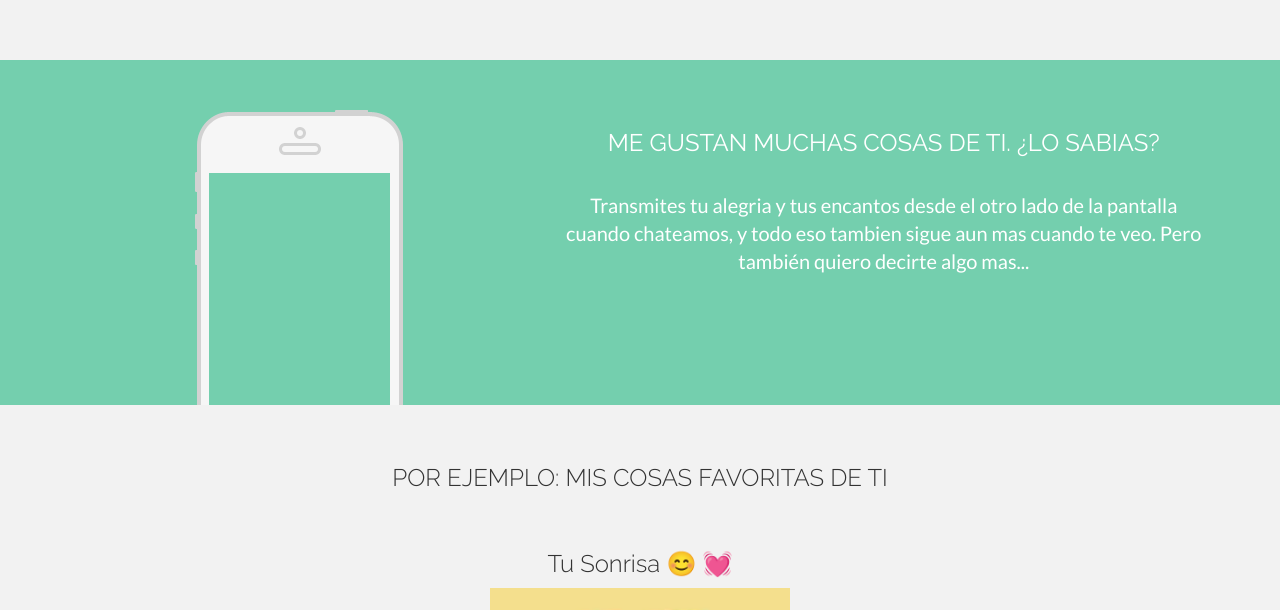
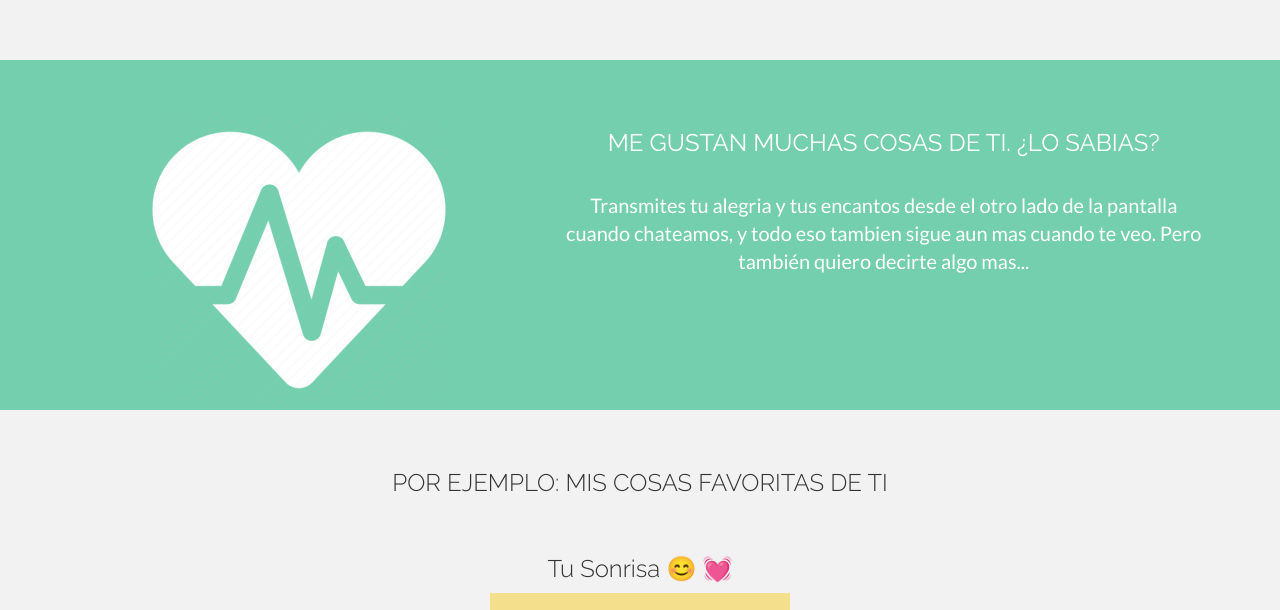
Before and after one commit to ericksam/ella, a plain HTML site: page index.html in a window 1280 px wide. Shown: the part 692-1302 px from the top of the page. Drawn offline with nearby package versions, Linux system fonts and the light colour scheme.

Commit message:
mas cambios

```diff
--- a/css/style.css
+++ b/css/style.css
@@ -38,6 +38,10 @@ p {
 
 .centered {
   text-align: center;
+}
+
+.corazon{
+  filter: invert(1);
 }
 
 .mt {
--- a/index.html
+++ b/index.html
@@ -76,7 +76,7 @@
     <div class="container">
       <div class="row">
         <div class="col-lg-5 centered">
-          <img src="img/iphone.png" alt="">
+          <img src="img/corazon2.png" class="corazon">
         </div>
 
         <div class="col-lg-7 centered">
```
Also changed, not shown: img/corazon.png (added), img/corazon2.png (added).
